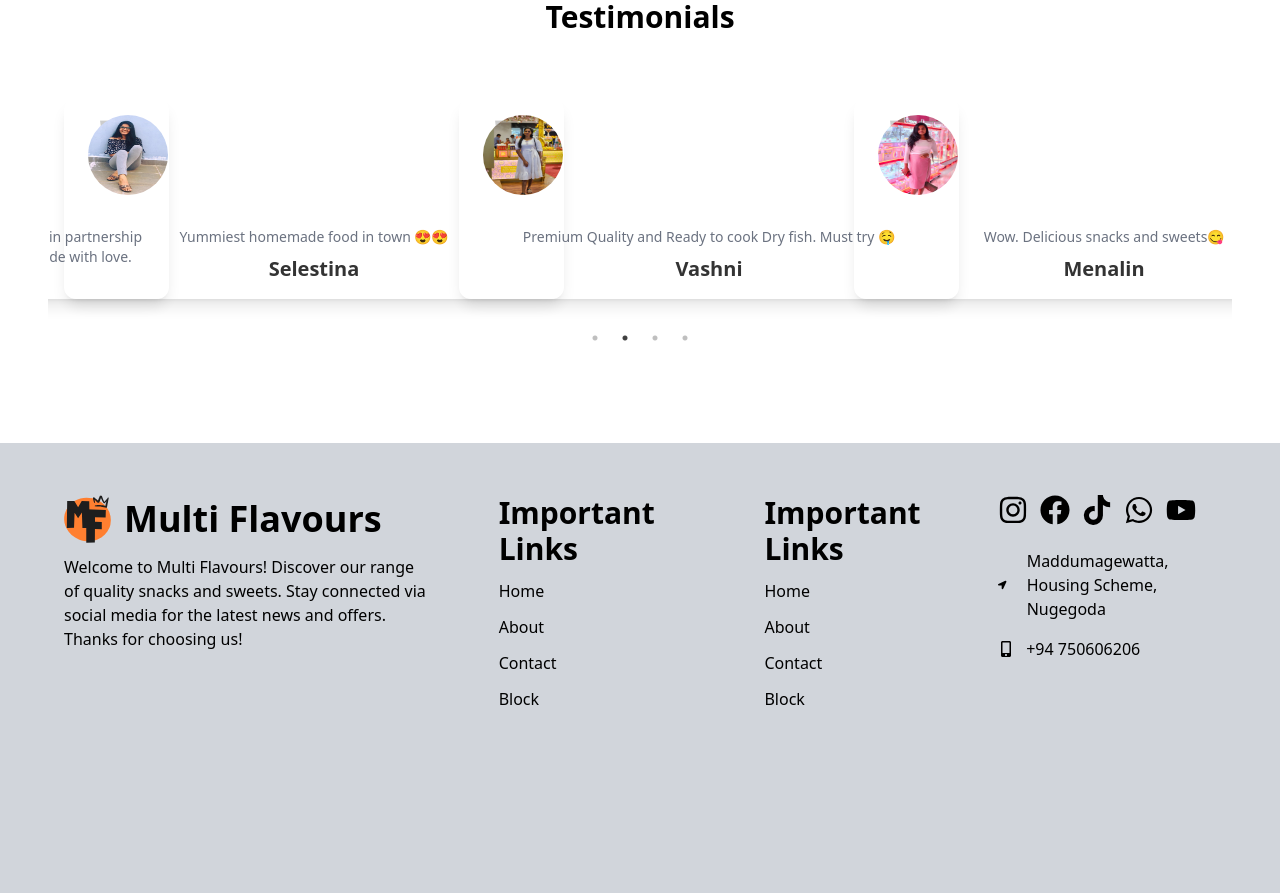
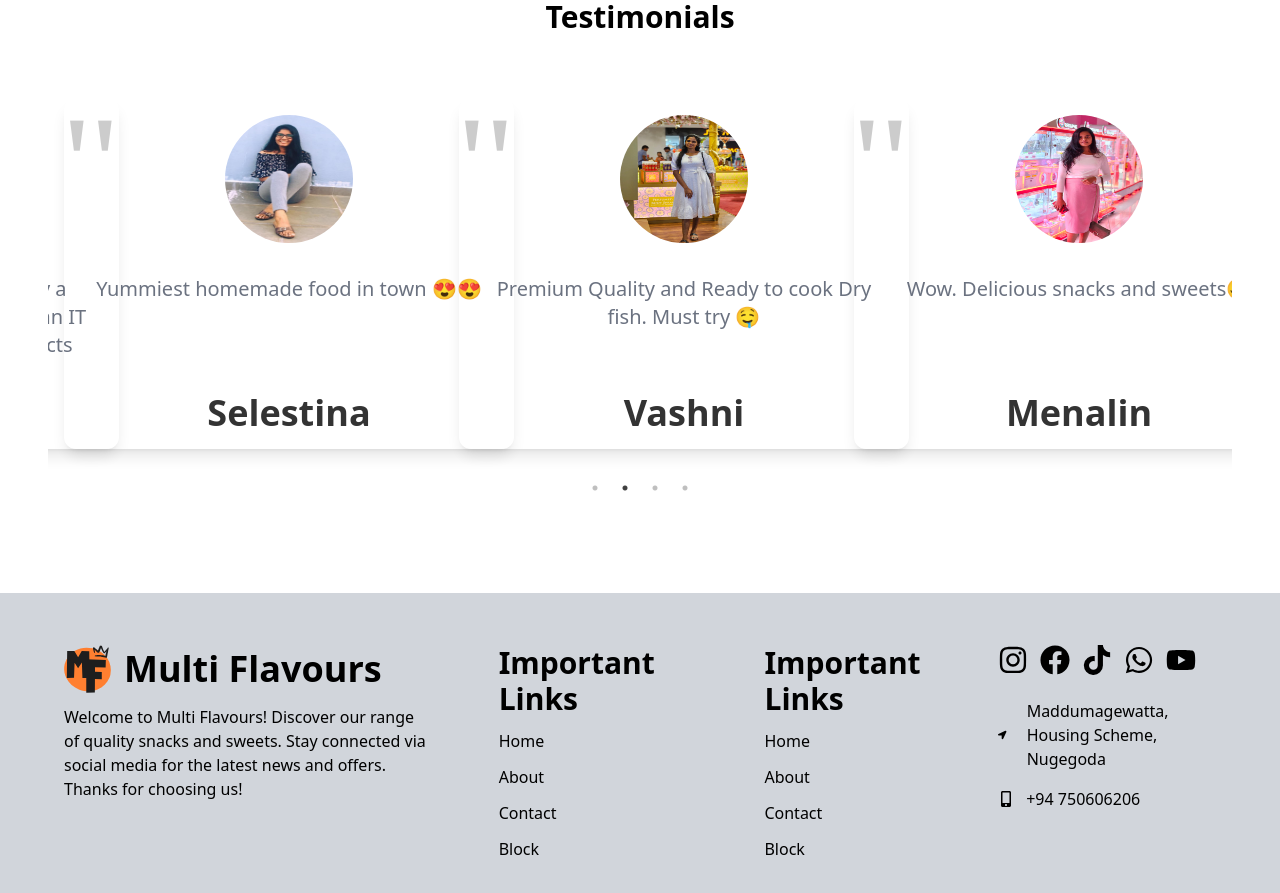
Before and after one commit to MenalinR/multiflavors, a React (Vite) app: page / in a window 1280 px wide. Shown: the part 1207-2100 px from the top of the page. Built offline with nearby package versions, Linux system fonts and the light colour scheme.

Commit message:
adjusted testimonials alignment

```diff
--- a/src/components/Testimonials/Testimonials.jsx
+++ b/src/components/Testimonials/Testimonials.jsx
@@ -89,30 +89,31 @@ const Testimonials = () => {
                         <div className='my-6'>
                         <div
     key={data.id}
-    className='flex flex-col gap-4 shadow-lg py-4 px-6 mx-4 rounded-xl h-[200px] w-[500px] relative'
+    className='flex flex-col gap-4 shadow-lg py-4 px-6 mx-4 rounded-xl h-[300px] w-[250px] sm:h-[300px] sm:w-[400px] md:h-[350px] md:w-[400px] lg:h-[350px] lg:w-[450px] relative'
 >
-    <div className='mb-4 flex right-0'>
+    <div className='mb-4 flex justify-center'>
         <img
             src={data.img}
-            className='rounded-full w-20 h-20'
+            className='rounded-full w-20 h-20 sm:w-24 sm:h-24 md:w-28 md:h-28 lg:w-32 lg:h-32'
         />
     </div>
     <div className='flex flex-col items-center justify-between flex-1'>
-        <div className='text-center'>
-            <p className='text-sm text-gray-500'>
+        <div className='text-center px-2'>
+            <p className='text-sm sm:text-base md:text-lg lg:text-xl text-gray-500'>
                 {data.text}
             </p>
         </div>
-        <div className='text-center'>
-            <h1 className='text-xl font-bold text-black/80 dark:text-light'>
+        <div className='text-center px-2'>
+            <h1 className='text-xl sm:text-2xl md:text-3xl lg:text-4xl font-bold text-black/80 dark:text-light'>
                 {data.name}
             </h1>
         </div>
     </div>
-    <p className='text-black/20 text-9xl font-serif absolute top-0 right-5'>
+    <p className='text-black/20 text-9xl font-serif absolute top-0 right-0'>
         ''
     </p>
 </div>
+
 
                         </div>
                     ))
```
